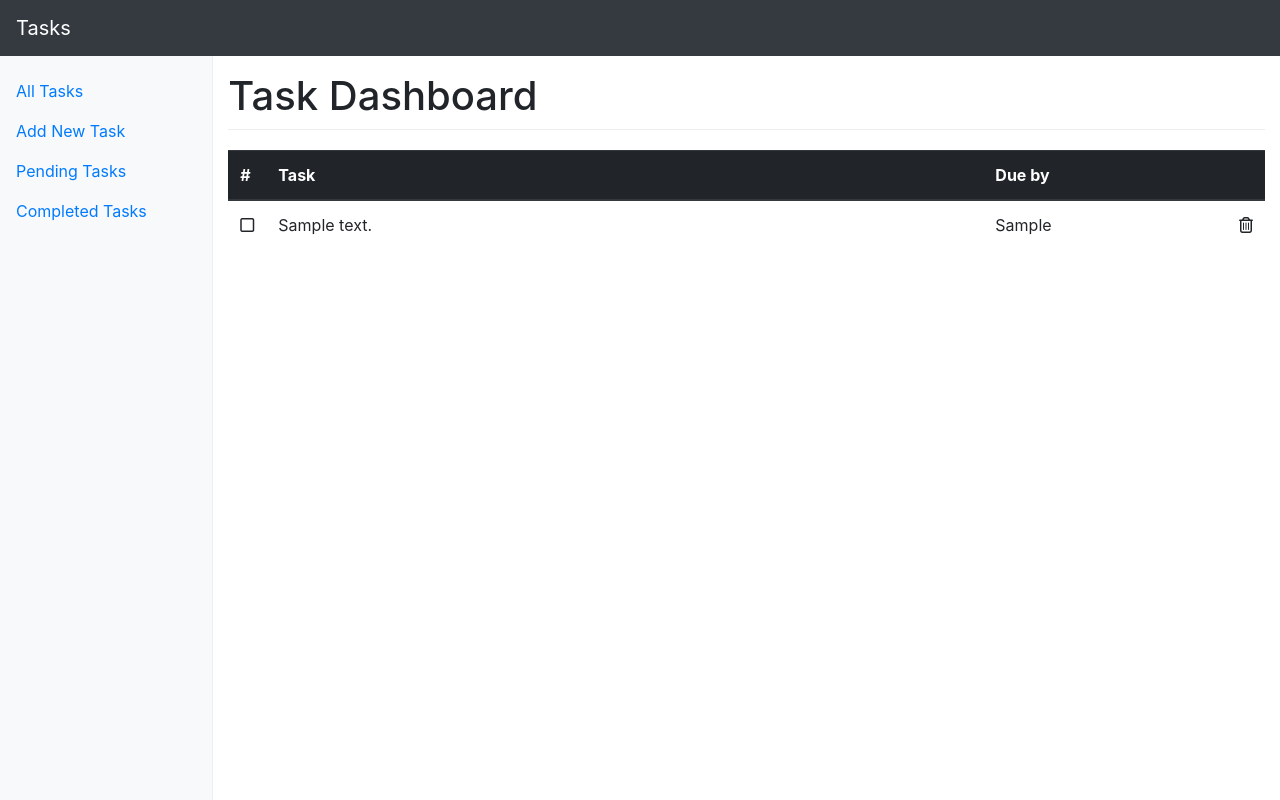
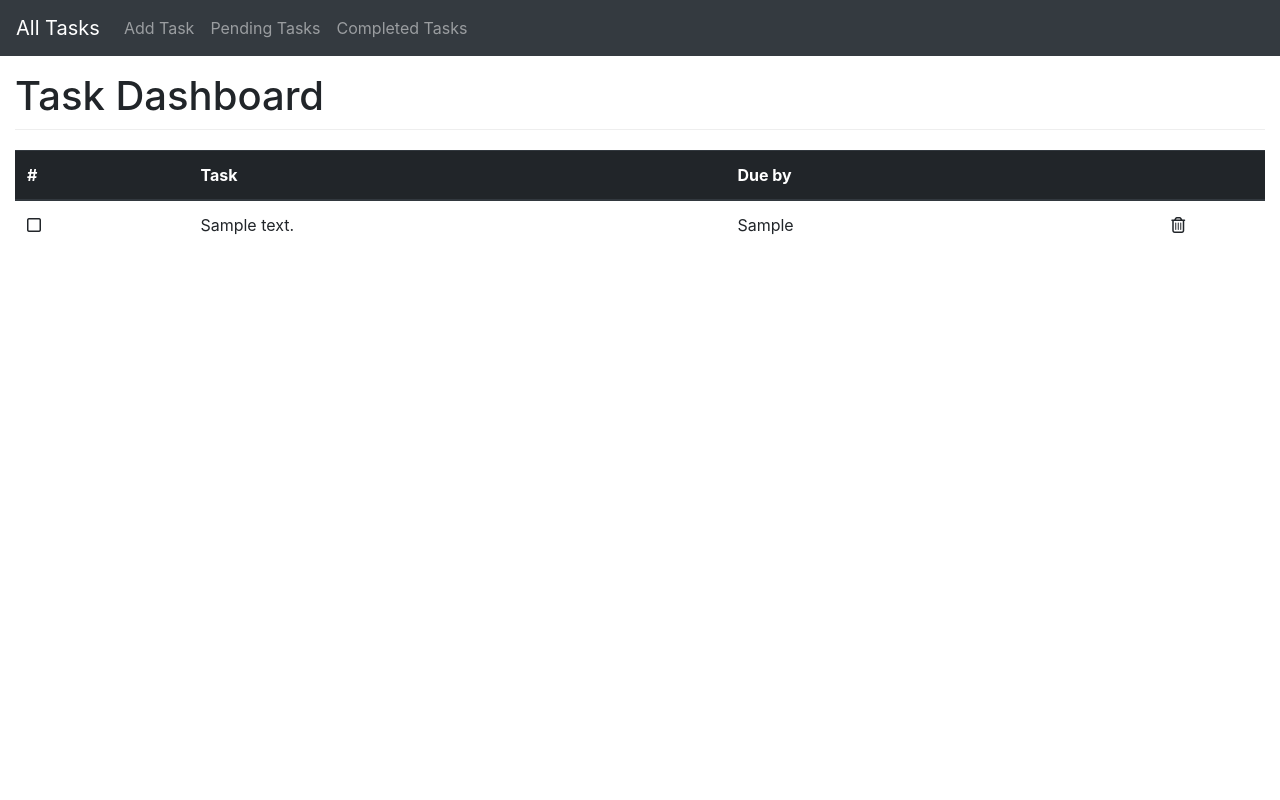
Before and after one commit to ansu5555/AndDev, a Django app: template things2do/todo/templates/home.html in a window 1280 px wide. Run offline with Django 3.2, Linux system fonts and the light colour scheme; the template is opened without the code that fills it: most values are stand-ins (such as "Sample title", 1, 10 or a date in 2020); some libraries are stand-ins or nearby versions.

Commit message:
added form control for edit and delete

```diff
--- a/things2do/todo/templates/home.html
+++ b/things2do/todo/templates/home.html
@@ -23,45 +23,14 @@
 <body>
     <header>
       <nav class="navbar navbar-expand-md navbar-dark fixed-top bg-dark">
-        <a class="navbar-brand" href="#">Tasks</a>
-        <button class="navbar-toggler d-lg-none" type="button" data-toggle="collapse"
-                data-target="#navbarsExampleDefault" aria-controls="navbarsExampleDefault" aria-expanded="false"
-                aria-label="Toggle navigation">
+        <a class="navbar-brand" href="/">All Tasks</a>
+        <button class="navbar-toggler d-lg-none" type="button" data-toggle="collapse" data-target="#navbarsExampleDefault" aria-controls="navbarsExampleDefault" aria-expanded="false" aria-label="Toggle navigation">
           <span class="navbar-toggler-icon"></span>
         </button>
-
-        <!--<div class="collapse navbar-collapse" id="navbarsExampleDefault">-->
-        <!--<ul class="navbar-nav mr-auto">-->
-        <!--<li class="nav-item active">-->
-        <!--<a class="nav-link" href="#">Home <span class="sr-only">(current)</span></a>-->
-        <!--</li>-->
-        <!--<li class="nav-item">-->
-        <!--<a class="nav-link" href="#">Settings</a>-->
-        <!--</li>-->
-        <!--<li class="nav-item">-->
-        <!--<a class="nav-link" href="#">Profile</a>-->
-        <!--</li>-->
-        <!--<li class="nav-item">-->
-        <!--<a class="nav-link" href="#">Help</a>-->
-        <!--</li>-->
-        <!--</ul>-->
-        <!--<form class="form-inline mt-2 mt-md-0">-->
-        <!--<input class="form-control mr-sm-2" id="date_provider" type="text" placeholder="Search" aria-label="Search">-->
-        <!--<button class="btn btn-outline-success my-2 my-sm-0" type="submit">Search</button>-->
-        <!--</form>-->
-        <!--</div>-->
-    </nav>
-</header>
-
-<div class="container-fluid">
-    <div class="row">
-        <nav class="col-sm-3 col-md-2 d-none d-sm-block bg-light sidebar">
-            <ul class="nav nav-pills flex-column">
+        <div class="collapse navbar-collapse" id="navbarsExampleDefault">
+          <ul class="navbar-nav mr-auto">
             <li class="nav-item">
-                    <a class="nav-link" href="/">All Tasks <span class="sr-only">(current)</span></a>
-                </li>
-                <li class="nav-item">
-                    <a class="nav-link" id="addtask" href="#">Add New Task</a>
+              <a class="nav-link" id="addtask" >Add Task</a>
             </li>
             <li class="nav-item">
               <a class="nav-link" href="#">Pending Tasks</a>
@@ -70,7 +39,11 @@
               <a class="nav-link" href="#">Completed Tasks</a>
             </li>
           </ul>
+        </div>
       </nav>
+    </header>
+
+    <div class="container-fluid">
 
         <div class="modal fade" id="addtaskModal" tabindex="-1" role="dialog" aria-labelledby="exampleModalLabel"
              aria-hidden="true">
@@ -94,7 +67,6 @@
                                 <textarea name="nTaskDetails" class="form-control" id="taskdetail"></textarea>
                             </div>
                         </div>
-
                         <div class="modal-footer">
                             <button type="button" class="btn btn-secondary" data-dismiss="modal">Close</button>
                             <button type="submit" class="btn btn-primary">Save</button>
@@ -104,26 +76,31 @@
             </div>
         </div>
 
-
-        <main role="main" class="col-sm-9 ml-sm-auto col-md-10 pt-3">
+        <div class="row">
+            <main role="main" class="col-sm-12 ml-sm-auto col-md-12 pt-3">
                 <h1>Task Dashboard</h1>
                 <div class="table-responsive">
                     <table class="table table-hover">
                         <thead class="thead-dark">
                         <tr>
-                        <th class="w-0">#</th>
-                        <th class="w-75">Task</th>
-                        <th class="w-25">Due by</th>
-                        <th class="w-0"></th>
+                            <th class="w-5">#</th>
+                            <th class="w-80">Task</th>
+                            <th class="w-10">Due by</th>
+                            <th class="w-5"></th>
                         </tr>
                         </thead>
                         <tbody>
                         {% for tsk in alltsk %}
                             <tr>
+                                <form role="form" action="" method="post">
+                                    <input type="hidden" name="nIdentifier" id="Identifier" value={{tsk.id}}>
+                                    <input type="hidden" name="nSelector" id="Selector" value="">
+                                    <input type="hidden" name="nValue" id="Value" value={{tsk.todo_complete}}>
                                     <td  data-edtname={{tsk.id}}><span class="fa fa-square-o" aria-hidden="true"></span></td>
                                     <td class="writeup">{{ tsk.todo_detail }}</td>
                                     <td>{{ tsk.todo_duedt }}</td>
-                        <td data-delname={{tsk.id}}><span class="fa fa-trash-o" aria-hidden="true"></span></td>
+                                    <td class="text-center" data-delname={{tsk.id}}><span class="fa fa-trash-o" aria-hidden="true"></span></td>
+                                </form>
                             </tr>
                         {% endfor %}
                         </tbody>
@@ -131,6 +108,7 @@
                 </div>
             </main>
         </div>
+
     </div>
 
 <!-- Bootstrap core JavaScript
```
Also changed, not shown: 1 other file. Lines whose indentation alone changed are shown as unchanged.
